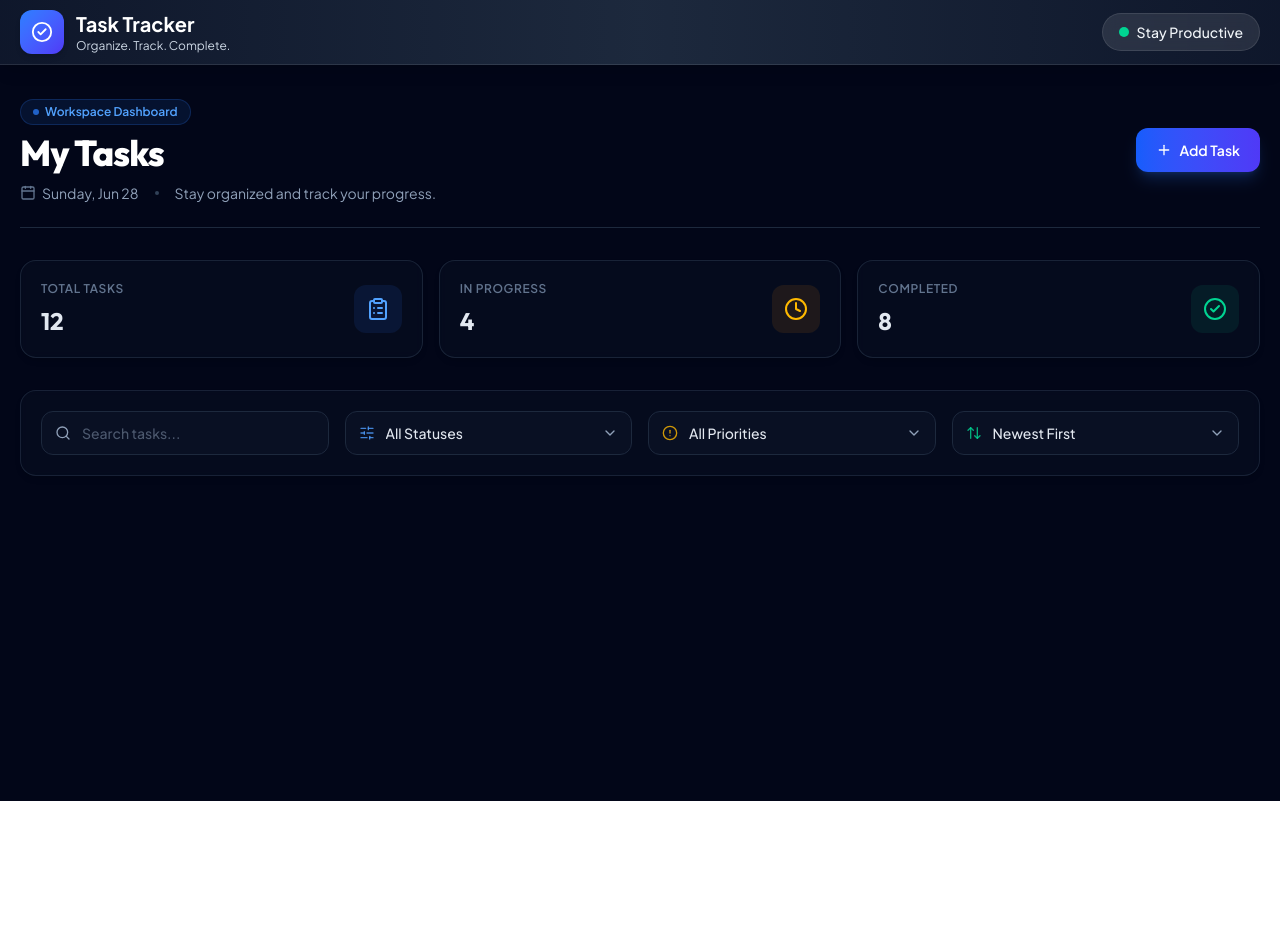
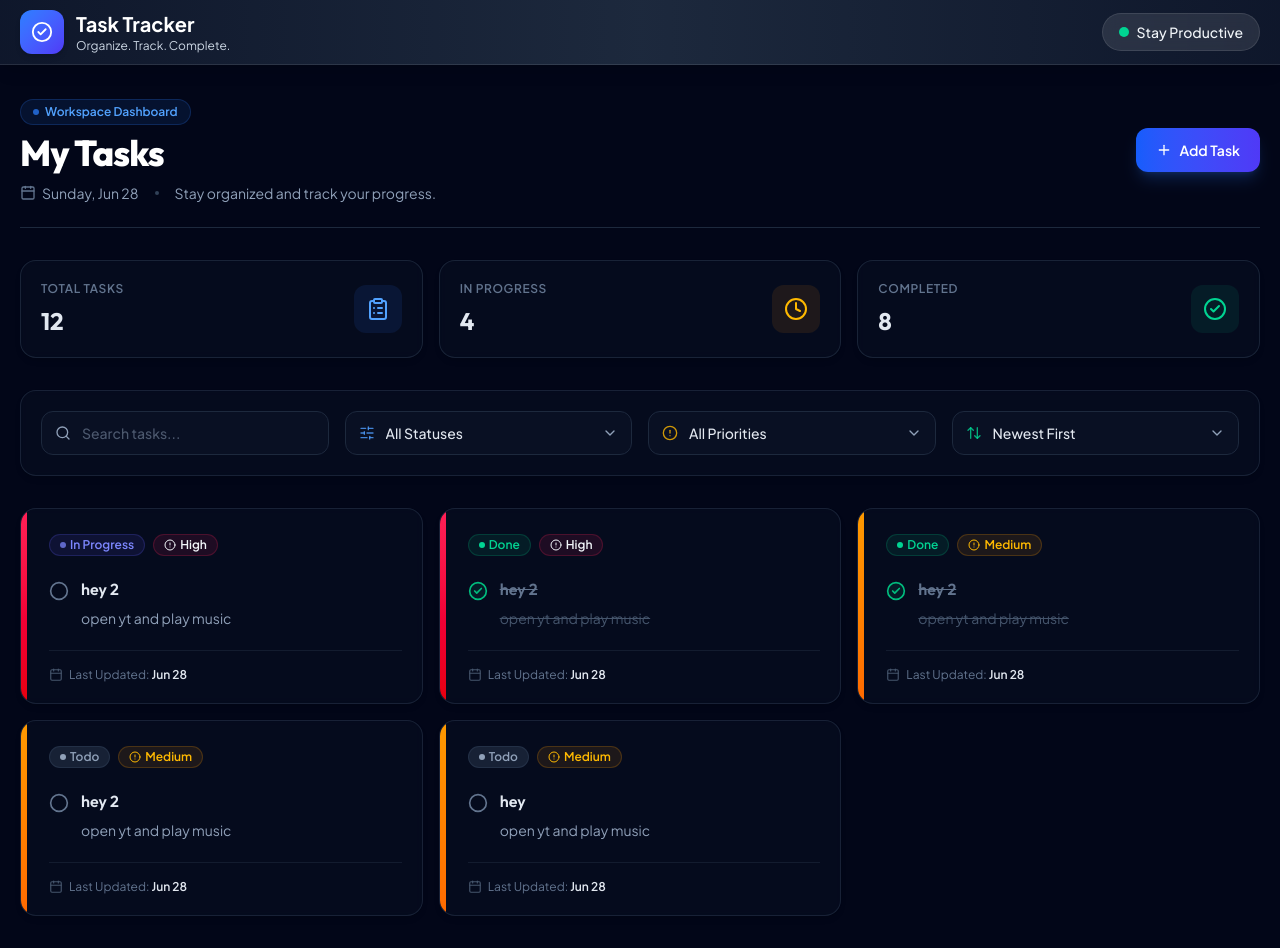
Before and after one commit to gritik418/task-tracker, a React (Vite) app: page / in a window 1280 px wide. Before the commit the page ends 801 px from the top, so only its background shows below. Built offline with nearby package versions, Linux system fonts and the light colour scheme.

Commit message:
feat: add Task card component

```diff
--- a/src/App.tsx
+++ b/src/App.tsx
@@ -7,6 +7,56 @@ import {
 } from "lucide-react";
 import Filters from "./components/Filters";
 import Navbar from "./components/Navbar";
+import type { Task } from "./types";
+import TaskCard from "./components/TaskCard";
+
+const tasks: Task[] = [
+  {
+    _id: "6a40ceef693693f91f7997f7",
+    title: "hey 2",
+    description: "open yt and play music",
+    status: "In Progress",
+    priority: "High",
+    createdAt: "2026-06-28T07:36:15.192Z",
+    updatedAt: "2026-06-28T07:36:15.192Z",
+  },
+  {
+    _id: "6a40cee6693693f91f7997f6",
+    title: "hey 2",
+    description: "open yt and play music",
+    status: "Done",
+    priority: "High",
+    createdAt: "2026-06-28T07:36:06.875Z",
+    updatedAt: "2026-06-28T07:36:06.875Z",
+  },
+  {
+    _id: "6a40ced7693693f91f7997f5",
+    title: "hey 2",
+    description: "open yt and play music",
+    status: "Done",
+    priority: "Medium",
+    createdAt: "2026-06-28T07:35:51.840Z",
+    updatedAt: "2026-06-28T07:35:51.840Z",
+  },
+  {
+    _id: "6a40cc601e70c3609e640401",
+    title: "hey 2",
+    description: "open yt and play music",
+    status: "Todo",
+    priority: "Medium",
+    createdAt: "2026-06-28T07:25:20.538Z",
+    updatedAt: "2026-06-28T07:25:20.538Z",
+  },
+  {
+    _id: "6a40cbee4622619ce42363fe",
+    title: "hey",
+    description: "open yt and play music",
+    status: "Todo",
+    priority: "Medium",
+    createdAt: "2026-06-28T07:23:26.136Z",
+    updatedAt: "2026-06-28T07:23:26.136Z",
+  },
+];
 
 const Home = () => {
   const currentDate = new Date().toLocaleDateString("en-US", {
@@ -104,6 +154,12 @@ const Home = () => {
           </div>
 
           <Filters />
+
+          <div className="grid md:grid-cols-2 lg:grid-cols-3 mt-8 gap-4">
+            {tasks.map((task: Task) => {
+              return <TaskCard key={task._id} task={task} />;
+            })}
+          </div>
         </div>
       </main>
     </>
--- /dev/null
+++ b/src/components/TaskCard.tsx
@@ -0,0 +1,136 @@
+import {
+  Calendar,
+  Trash2,
+  Edit3,
+  CheckCircle2,
+  Circle,
+  AlertCircle,
+} from "lucide-react";
+import type { Task } from "../types";
+
+interface TaskCardProps {
+  task: Task;
+}
+
+const TaskCard = ({ task }: TaskCardProps) => {
+  const isDone = task.status === "Done";
+
+  const priorityStyles = {
+    High: "bg-rose-500/10 text-rose-450 border-rose-500/20",
+    Medium: "bg-amber-500/10 text-amber-400 border-amber-500/20",
+    Low: "bg-blue-500/10 text-blue-400 border-blue-500/20",
+  };
+
+  const statusStyles = {
+    Todo: "bg-slate-800/80 text-slate-400 border-slate-700/50",
+    "In Progress": "bg-indigo-500/10 text-indigo-400 border-indigo-500/20",
+    Done: "bg-emerald-500/10 text-emerald-400 border-emerald-500/20",
+  };
+
+  const accentBorderStyles = {
+    High: "bg-linear-to-b from-rose-500 to-red-600",
+    Medium: "bg-linear-to-b from-amber-500 to-orange-500",
+    Low: "bg-linear-to-b from-blue-500 to-indigo-500",
+  };
+
+  return (
+    <div className="group relative overflow-hidden rounded-2xl border border-slate-800/80 bg-slate-900/30 p-5 shadow-md backdrop-blur-xs transition-all duration-300 hover:border-slate-700/80 hover:bg-slate-900/50 hover:shadow-lg hover:shadow-blue-500/2">
+      <div
+        className={`absolute top-0 left-0 bottom-0 w-1.5 ${accentBorderStyles[task.priority]}`}
+      />
+
+      <div className="pl-2">
+        <div className="flex items-center justify-between gap-4">
+          <div className="flex flex-wrap items-center gap-2">
+            <span
+              className={`inline-flex items-center gap-1 rounded-full border px-2.5 py-0.5 text-xs font-semibold ${statusStyles[task.status]}`}
+            >
+              <span
+                className={`h-1.5 w-1.5 rounded-full ${
+                  task.status === "Done"
+                    ? "bg-emerald-400"
+                    : task.status === "In Progress"
+                      ? "bg-indigo-400 animate-pulse"
+                      : "bg-slate-400"
+                }`}
+              />
+              {task.status}
+            </span>
+
+            <span
+              className={`inline-flex items-center gap-1 rounded-full border px-2.5 py-0.5 text-xs font-semibold ${priorityStyles[task.priority]}`}
+            >
+              <AlertCircle className="h-3 w-3" />
+              {task.priority}
+            </span>
+          </div>
+
+          <div className="flex items-center gap-1 opacity-0 transition-opacity duration-200 group-hover:opacity-100">
+            <button
+              className="flex h-8 w-8 items-center justify-center rounded-lg text-slate-400 hover:bg-slate-800 hover:text-white transition-colors cursor-pointer"
+              title="Edit Task"
+            >
+              <Edit3 className="h-4 w-4" />
+            </button>
+            <button
+              className="flex h-8 w-8 items-center justify-center rounded-lg text-slate-400 hover:bg-rose-500/10 hover:text-rose-400 transition-colors cursor-pointer"
+              title="Delete Task"
+            >
+              <Trash2 className="h-4 w-4" />
+            </button>
+          </div>
+        </div>
+
+        <div className="mt-4 flex items-start gap-3">
+          <button
+            className="mt-1 shrink-0 text-slate-500 hover:text-blue-500 transition-colors cursor-pointer"
+            title={isDone ? "Mark incomplete" : "Mark complete"}
+          >
+            {isDone ? (
+              <CheckCircle2 className="h-5 w-5 text-emerald-500 fill-emerald-500/10" />
+            ) : (
+              <Circle className="h-5 w-5" />
+            )}
+          </button>
+
+          <div className="flex-1 min-w-0">
+            <h4
+              className={`font-heading font-semibold text-slate-200 transition-all ${
+                isDone
+                  ? "line-through text-slate-500"
+                  : "group-hover:text-white"
+              }`}
+            >
+              {task.title}
+            </h4>
+            <p
+              className={`mt-1.5 text-sm leading-relaxed ${
+                isDone ? "text-slate-600 line-through" : "text-slate-400"
+              }`}
+            >
+              {task.description}
+            </p>
+          </div>
+        </div>
+
+        <div className="mt-5 flex items-center justify-between border-t border-slate-800/60 pt-4 text-xs text-slate-500">
+          <div className="flex items-center gap-1.5">
+            <Calendar className="h-3.5 w-3.5 text-slate-600" />
+            <span>
+              Last Updated:{" "}
+              <span className="text-slate-200 font-semibold">
+                {" "}
+                {new Date(task.updatedAt).toLocaleDateString("en-US", {
+                  month: "short",
+                  day: "numeric",
+                })}
+              </span>
+            </span>
+          </div>
+        </div>
+      </div>
+    </div>
+  );
+};
+
+export default TaskCard;
--- /dev/null
+++ b/src/types/index.ts
@@ -0,0 +1,9 @@
+export interface Task {
+  _id: string;
+  title: String;
+  description: String;
+  status: "Todo" | "In Progress" | "Done";
+  priority: "Low" | "Medium" | "High";
+  createdAt: string;
+  updatedAt: string;
+}
```
